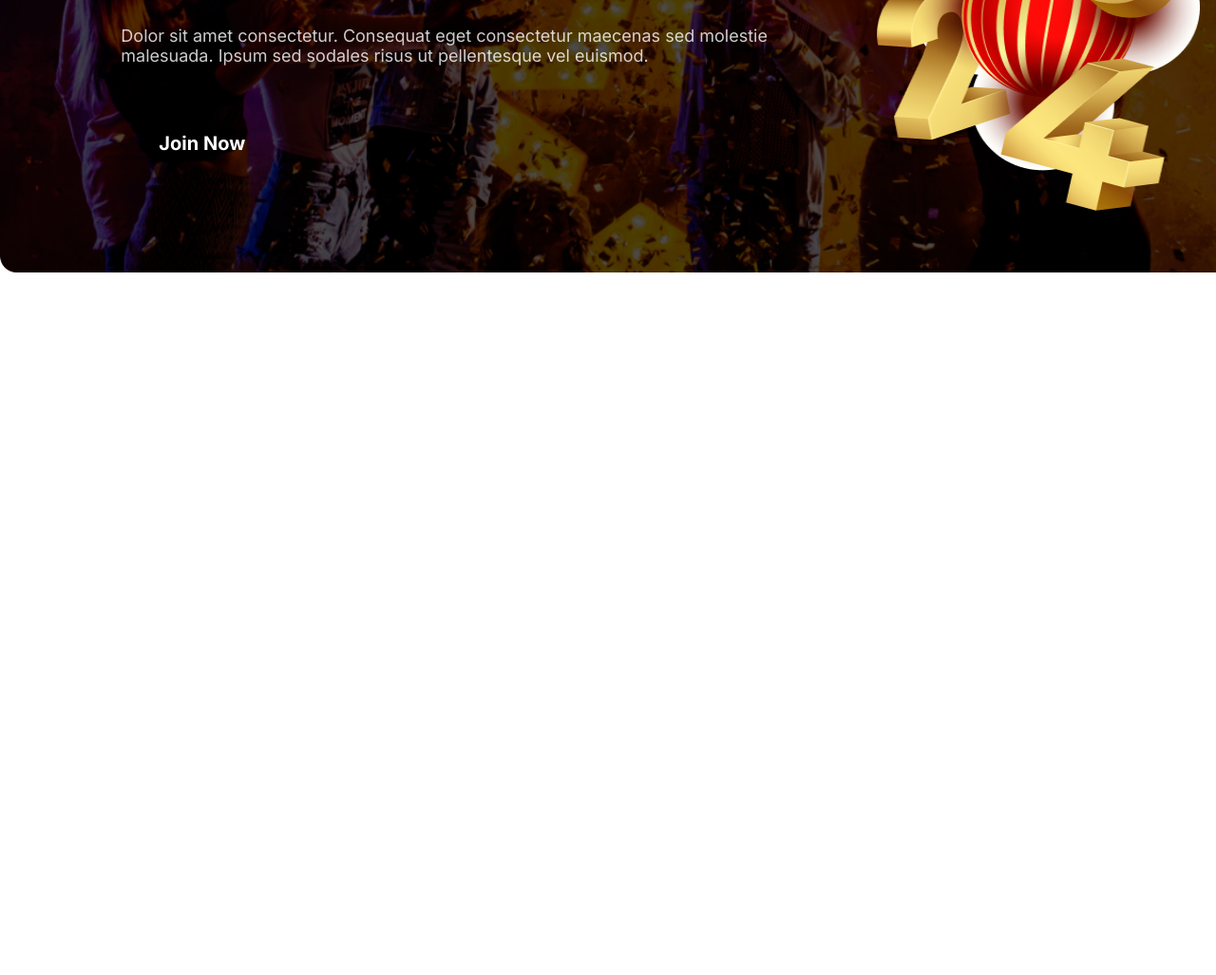
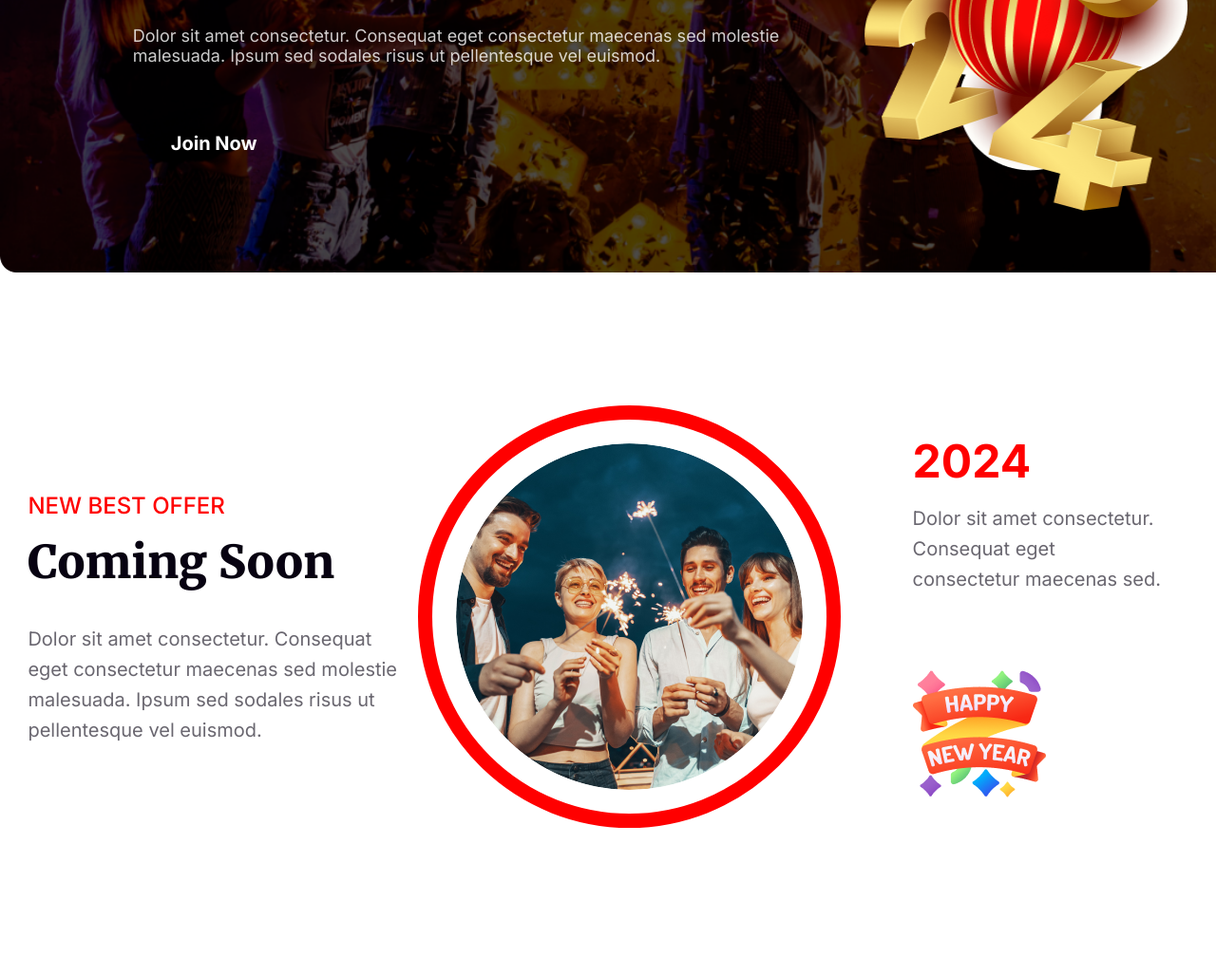
Before and after one commit to imdola/new-year-repo, a plain HTML site: page index.html in a window 1280 px wide. Shown: the part 2036-3063 px from the top of the page at 95% size. Before the commit the page ends 2323 px from the top, so only its background shows below. Drawn offline with Linux system fonts and the light colour scheme.

Commit message:
Circle Section Complited

```diff
--- a/index.html
+++ b/index.html
@@ -16,18 +16,16 @@
                 <h1 class="banner-heading">New Year Party Celebration</h1>
             </div>
         </section>
-
         <!-- BANNER SECTION ENDS -->
 
         <!-- ALL CATEGORIES SECTION STARTS -->
-
         <section id="categories">
                 <h1 class="offer">65% OFF</h1>
                 <p class="offer-note">OUR HOLIDAY DEALS ARE BETTER</p>
                 <h3 class="offer-description">ALL CATEGORIES</h3>
                 <img src="resources/year.png" alt="">
             </section>
-        <!-- ALL CATEGORIES SECTION ENDS -->
+            <!-- ALL CATEGORIES SECTION ENDS -->
 
         <!-- PARTY SECTION STARTS  -->
             <section id="midnight-party">
@@ -40,6 +38,26 @@
             </section>
         <!-- PARTY SECTION ENDS  -->
 
+        <!-- CIRCLE SECTION STARTS  -->
+        <section id="circle">
+            <div class="circle-container">
+                <div class="circle-text-container">
+                    <h4>NEW BEST OFFER</h4>
+                    <h1>Coming Soon</h1>
+                    <p>Dolor sit amet consectetur. Consequat <br> eget consectetur maecenas sed molestie <br> malesuada. Ipsum sed sodales risus ut <br> pellentesque vel euismod. </p>
+                </div>
+                <div class="circle-img">
+                    <img src="resources/Ellipse.png" alt="">
+                </div>
+                <div class="circle-content">
+                    <h2>2024</h2>
+                    <p>Dolor sit amet consectetur. Consequat eget <br> consectetur maecenas sed.</p>
+                    <img src="resources/happy.png" alt="">
+                </div>
+            </div>
+        </section>
+        <!-- CIRCLE SECTION ENDS  -->
+
     </main>
 </body>
 </html>
--- a/styles/styles.css
+++ b/styles/styles.css
@@ -118,4 +118,74 @@
         width: 340px;
         height: 465px;
         margin-top: 70px;
+        margin-left: 20px;
     }
+    /* PARTY SECTION ENDS  */
+
+    /* CIRCLE SECTION STARTS  */
+   #circle{
+        width: 1320px;
+        height: 600px;
+        margin-top: 140px;
+   }
+   .circle-container{
+        display: flex;
+        justify-content: space-between;
+        align-items: center;
+   }
+   .circle-text-container{
+        width: 30%;
+   }
+   .circle-text-container h4{
+        color: rgb(255, 0, 0);
+        font-family: "Inter", sans-serif;
+        font-size: 24px;
+        font-weight: 500;
+   }
+   .circle-text-container h1{
+        margin-top: 15px;
+        font-family: "Merriweather", serif;
+        font-size: 48px;
+        font-weight: 900;
+        color: rgb(7, 2, 17);
+    }
+    .circle-text-container p{
+        margin-top: 35px;
+        font-family: "Inter", sans-serif;
+        font-size: 20px;
+        font-weight: 400;
+        line-height: 32px;
+        color: rgba(7, 2, 17, 0.6);
+    }
+    .circle-img{
+        width: 35%;
+        margin-left: -15px;
+    }
+    .circle-img img{
+        width: 365px;
+        height: 365px;
+        border: 15px solid rgb(255, 0, 0);
+        padding: 25px;
+        border-radius: 365px;
+    }
+    .circle-content{
+        width: 25%;
+    }
+    .circle-content h2{
+        font-family: "Inter", sans-serif;
+        font-size: 48px;
+        font-weight: 700;
+        color: rgb(255, 0, 0);
+    }
+    .circle-content p{
+        margin-top: 15px;
+        font-family: "Inter", sans-serif;
+        font-size: 20px;
+        font-weight: 400;
+        line-height: 32px;
+        color: rgba(7, 2, 17, 0.6);
+    }
+    .circle-content img{
+        margin-top: 77px;
+    }
+    /* CIRCLE SECTION ENDS  */
```
Also changed, not shown: resources/Ellipse.png (renamed from resources/Ellipse 1.png), resources/happy.png (renamed from resources/Group 96.png).
